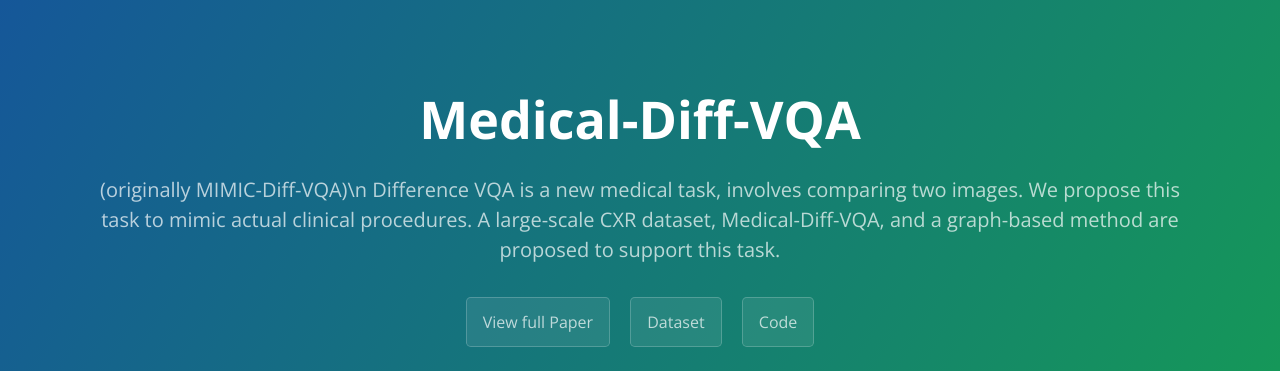
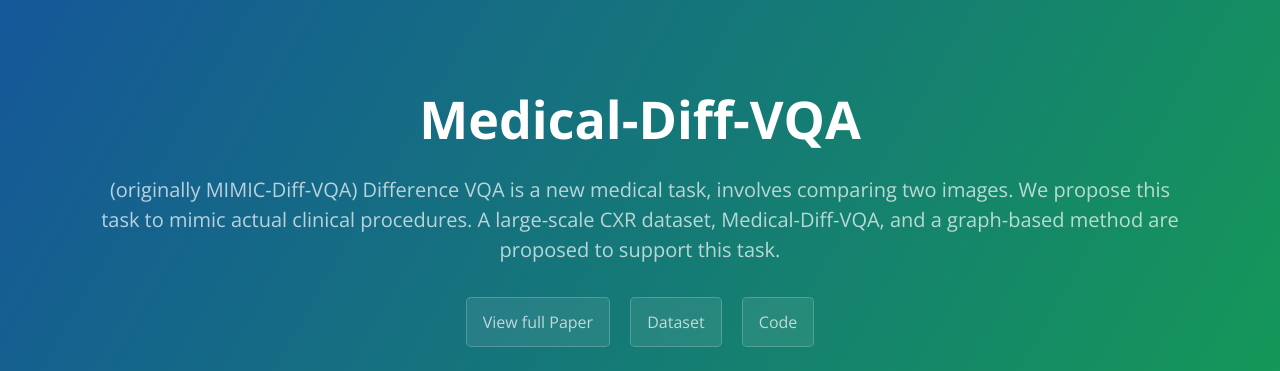
Before and after one commit to Holipori/KDD2023-MIMIC-Diff-VQA, a Jekyll site: the page built from index.md, in a window 1280 px wide and 900 px high, cut to the strip 0-541 px from the top of the window. Shown: the top 371 px of the strip. Built offline with Jekyll 4.4.1, drawn with Linux system fonts in a browser that asks for light colours.

Commit message:
update name

```diff
--- a/_config.yml
+++ b/_config.yml
@@ -1,5 +1,5 @@
 title: Medical-Diff-VQA
-description: (originally MIMIC-Diff-VQA)\n Difference VQA is a new medical task, involves comparing two images. We propose this task to mimic actual clinical procedures. A large-scale CXR dataset, Medical-Diff-VQA, and a graph-based method are proposed to support this task.
+description: (originally MIMIC-Diff-VQA) Difference VQA is a new medical task, involves comparing two images. We propose this task to mimic actual clinical procedures. A large-scale CXR dataset, Medical-Diff-VQA, and a graph-based method are proposed to support this task.
 show_downloads: false
 google_analytics: G-2EC8PQZE63
 theme: jekyll-theme-cayman
```
